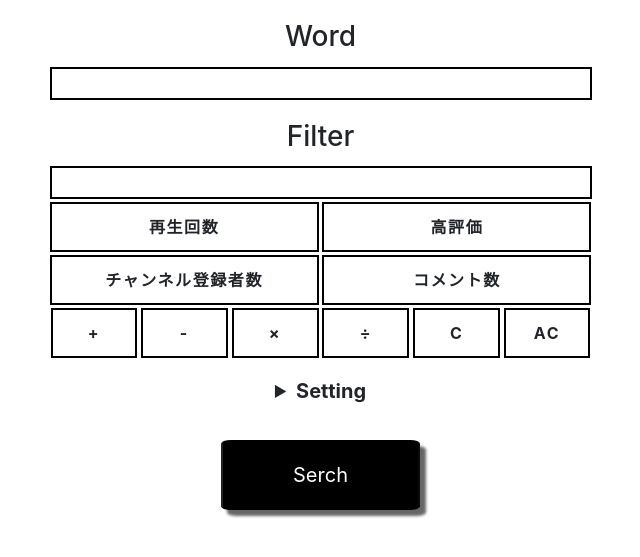
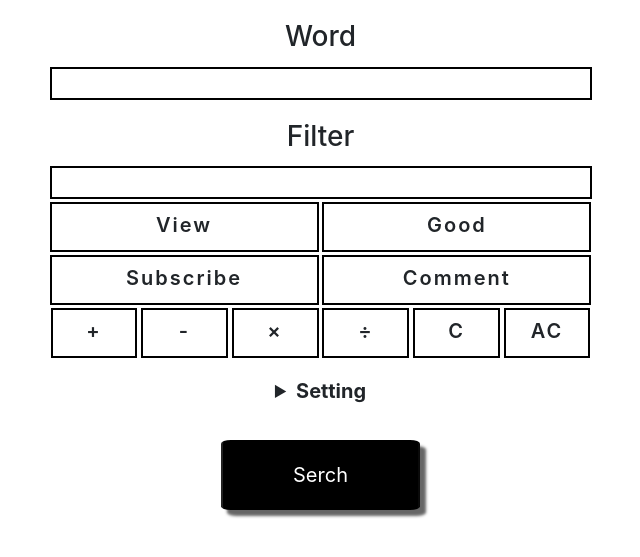
Before and after one commit to cIel104/my-youtube-filter, a Django app: page / in a window 1280 px wide. Shown: the top 557 px of the page, without its empty margins (332-972 px from the left). Run offline with Django 4.2, Linux system fonts and the light colour scheme; some libraries are stand-ins or nearby versions.

Commit message:
ソート機能の修正

```diff
--- a/youtube_filter/static/css/home_button.css
+++ b/youtube_filter/static/css/home_button.css
@@ -21,11 +21,12 @@ input:active {
 }
 
 .btn-border {
-    font-weight: 700;
+    font-weight: 600;
+    font-size: 20px;
     line-height: 1.5;
     position: relative;
     display: inline-block;
-    padding: 11px;
+    padding: 6px;
     cursor: pointer;
     user-select: none;
     transition: all 0.3s;
--- a/youtube_filter/static/css/home_radio.css
+++ b/youtube_filter/static/css/home_radio.css
@@ -51,6 +51,6 @@
 .ECM_RadioInput-LabelText {
     margin-left: 12px;
     display: inline-block;
-    font-size: 18px;
-    font-weight: bold;
+    font-size: 25px;
+    font-weight: 500;
 }
--- a/youtube_filter/static/css/result.css
+++ b/youtube_filter/static/css/result.css
@@ -14,7 +14,13 @@ h1 {
 .result_filter {
     text-align: center !important;
     font-size: 30px;
-    font-weight: 700;
+    font-weight: 500;
+}
+
+.result_word:hover,
+.result_filter:hover {
+    color: black !important;
+    text-decoration: none !important;
 }
 
 /* .result_body { */
@@ -63,3 +69,7 @@ li {
 .segoe {
     font-weight: 500;
 }
+
+.result_title {
+    text-align: center;
+}
--- a/youtube_filter/templates/youtube_filter/home_screen.html
+++ b/youtube_filter/templates/youtube_filter/home_screen.html
@@ -24,17 +24,17 @@
                 </div>
 
                 <div class="first_row">
-                    <a class="btn-border btn1" data-value="再生回数" onclick="onNumClick('.btn1')"
-                        style="width: 269px; height: 50px;">再生回数</a>
-                    <a class="btn-border btn2" data-value="高評価" onclick="onNumClick('.btn2')"
-                        style="width: 269px; height: 50px;">高評価</a>
+                    <a class="btn-border btn1" data-value="View" onclick="onNumClick('.btn1')"
+                        style="width: 269px; height: 50px;">View</a>
+                    <a class="btn-border btn2" data-value="Good" onclick="onNumClick('.btn2')"
+                        style="width: 269px; height: 50px;">Good</a>
                 </div>
 
                 <div class="second_row">
-                    <a class="btn-border btn3" data-value="チャンネル登録者数" onclick="onNumClick('.btn3')"
-                        style="width: 269px; height: 50px;">チャンネル登録者数</a>
-                    <a class="btn-border btn4" data-value="コメント数" onclick="onNumClick('.btn4')"
-                        style="width: 269px; height: 50px;">コメント数</a>
+                    <a class="btn-border btn3" data-value="Subscribe" onclick="onNumClick('.btn3')"
+                        style="width: 269px; height: 50px;">Subscribe</a>
+                    <a class="btn-border btn4" data-value="Comment" onclick="onNumClick('.btn4')"
+                        style="width: 269px; height: 50px;">Comment</a>
                 </div>
 
                 <div class="third_row">
@@ -46,8 +46,8 @@
                         style="width: 87px; height: 50px;">×</a>
                     <a class="btn-border division" data-value="÷" onclick="onOpeClick('.division')"
                         style="width: 87px; height: 50px;">÷</a>
-                    <a class="btn-border" onclick="onClearClickDemo()" style="width: 87px; height: 50px;">C</a>
-                    <a class="btn-border" onclick="onClearClick()" style="width: 86px; height: 50px;">AC</a>
+                    <a class="btn-border" onclick="onClearClick()" style="width: 87px; height: 50px;">C</a>
+                    <a class="btn-border" onclick="onAllClearClick()" style="width: 86px; height: 50px;">AC</a>
                 </div>
 
             </div>
@@ -62,11 +62,13 @@
                     <label class="ECM_RadioInput">
                         <input type="radio" name="sort" value="desc" class="ECM_RadioInput-Input" id="sort1"
                             checked="checked">
-                        <span class="ECM_RadioInput-DummyInput"></span><span class="ECM_RadioInput-LabelText">降順</span>
+                        <span class="ECM_RadioInput-DummyInput"></span><span
+                            class="ECM_RadioInput-LabelText">Descending</span>
                     </label>
                     <label class="ECM_RadioInput">
                         <input type="radio" name="sort" value="asce" class="ECM_RadioInput-Input" id="sort2"><span
-                            class="ECM_RadioInput-DummyInput"></span><span class="ECM_RadioInput-LabelText">昇順</span>
+                            class="ECM_RadioInput-DummyInput"></span><span
+                            class="ECM_RadioInput-LabelText">Ascending</span>
                     </label>
                 </div>
 
@@ -103,8 +105,8 @@
                             class="ECM_RadioInput-DummyInput"></span><span class="ECM_RadioInput-LabelText">50</span>
                     </label>
                     <label class="ECM_RadioInput">
-                        <input type="radio" name="read" value="100" class="ECM_RadioInput-Input" id="read4"><span
-                            class="ECM_RadioInput-DummyInput"></span><span class="ECM_RadioInput-LabelText">100</span>
+                        <input type="radio" name="read" value="70" class="ECM_RadioInput-Input" id="read4"><span
+                            class="ECM_RadioInput-DummyInput"></span><span class="ECM_RadioInput-LabelText">70</span>
                     </label>
                 </div>
 
@@ -113,16 +115,17 @@
                     <label class="ECM_RadioInput">
                         <input type="radio" name="order" value="relevance" class="ECM_RadioInput-Input" id="order1"
                             checked="checked">
-                        <span class="ECM_RadioInput-DummyInput"></span><span class="ECM_RadioInput-LabelText">関連度</span>
+                        <span class="ECM_RadioInput-DummyInput"></span><span
+                            class="ECM_RadioInput-LabelText">Relevance</span>
                     </label>
                     <label class="ECM_RadioInput">
                         <input type="radio" name="order" value="viewCount" class="ECM_RadioInput-Input"
                             id="order2"><span class="ECM_RadioInput-DummyInput"></span><span
-                            class="ECM_RadioInput-LabelText">再生回数</span>
+                            class="ECM_RadioInput-LabelText">View</span>
                     </label>
                     <label class="ECM_RadioInput">
                         <input type="radio" name="order" value="date" class="ECM_RadioInput-Input" id="order3"><span
-                            class="ECM_RadioInput-DummyInput"></span><span class="ECM_RadioInput-LabelText">新しい順</span>
+                            class="ECM_RadioInput-DummyInput"></span><span class="ECM_RadioInput-LabelText">New</span>
                     </label>
                 </div>
 
--- a/youtube_filter/views.py
+++ b/youtube_filter/views.py
@@ -13,17 +13,17 @@ def result_screen(request):
     videos = serch_youtube(request = request)
 
     #フィルターを分解
-    filter = re.split("([+-×÷])",request.POST.get('filter'))
+    # filter = re.split("([+-×÷])",request.POST.get('filter'))
 
     #フィルターを使って並び替え
-    sorted_videos = sort_by_filter(filter = filter, videos = videos, sort = request.POST.get('sort'))
+    sorted_videos = sort_by_filter(filter = request.POST.get('filter'), videos = videos, sort = request.POST.get('sort'))
 
     #表示用のリストを作成
     display_videos = make_display_videos(sorted_videos = sorted_videos, display = int(request.POST.get('display')))
 
     filters = {
         'words' : request.POST.get('word'),
-        'filter' : filter,
+        'filter' : check_filter(request.POST.get('filter')),
         'videos' : display_videos,
     }
     return render(request, 'youtube_filter/result_screen.html', filters)
@@ -55,7 +55,7 @@ def serch_youtube(request):
             i+=1
             movie_info = {}
             movie_info = get_movie_info(id = search_result["id"]["videoId"], youtube = youtube) #動画の情報を取得
-            movie_info['チャンネル登録者数'] = get_subscriber_count(channel_id = search_result["snippet"]["channelId"], youtube = youtube)
+            movie_info['Subscribe'] = get_subscriber_count(channel_id = search_result["snippet"]["channelId"], youtube = youtube)
             movie_info['url'] = 'https://www.youtube.com/watch?v=' + search_result["id"]["videoId"] #urlの取得
             videos.append(movie_info)
             #bad_count = get_bad_count(id = search_result["id"]["videoId"], youtube = youtube) 低評価だけとれない
@@ -85,7 +85,7 @@ def get_movie_info(id, youtube):
     #サムネイルの取得
     thumbnail = youtube.videos().list(part = 'snippet', id = id).execute()['items'][0]['snippet']['thumbnails']['medium']['url']#defaultをhighやmediumに変更できる
 
-    movie_info = {'再生回数':view_count, '高評価':good_count, 'コメント数':comment_count, 'channelTitle':channel_title, 'title':title, 'thumbnail':thumbnail}
+    movie_info = {'View':view_count, 'Good':good_count, 'Comment':comment_count, 'channelTitle':channel_title, 'title':title, 'thumbnail':thumbnail}
     return movie_info
 
 
@@ -103,40 +103,57 @@ def get_subscriber_count(channel_id, youtube):
                 subscriber_count = 1
             return subscriber_count
 
-
 def sort_by_filter(filter, videos, sort):
-    #取得した値を文字列から数値へ変換
-    num_videos = []
+    filter = check_filter(filter)
+    filter = filter.replace('×','*')
+    filter = filter.replace('÷','/')
     for video in videos:
-        num_video = {}
-        for k, v in video.items():
-            try:
-                num_video[k] = int(v)
-            except(ValueError):
-                num_video[k] = v
-        num_videos.append(num_video)
-
-    #フィルターの式を計算し値を'sort'に入力
-    for video in num_videos:
-        video['sort'] = video[filter[0]]
-        for i in range(2,len(filter), 2):
-            if filter[i] == '':
-                break
-            if filter[i-1] == '+':
-                video['sort'] = video['sort'] + video[filter[i]]
-            elif filter[i-1] == '-':
-                video['sort'] = video['sort'] - video[filter[i]]
-            elif filter[i-1] == '×':
-                video['sort'] = video['sort'] * video[filter[i]]
-            else:
-                video['sort'] = video['sort'] / video[filter[i]]
+        View = int(video['View'])
+        Good = int(video['Good'])
+        Subscribe = int(video['Subscribe'])
+        Comment = int(video['Comment'])
+        video['sort'] = eval(filter)
 
     #降順と昇順の識別
     if sort == 'desc':
-        sorted_videos = sorted(num_videos, key = lambda x : int(x['sort']), reverse = True)
+        sorted_videos = sorted(videos, key = lambda x : int(x['sort']), reverse = True)
     else:
-        sorted_videos = sorted(num_videos, key = lambda x : int(x['sort']))
+        sorted_videos = sorted(videos, key = lambda x : int(x['sort']))
     return sorted_videos
+
+# def sort_by_filter(filter, videos, sort):
+#     #取得した値を文字列から数値へ変換
+#     num_videos = []
+#     for video in videos:
+#         num_video = {}
+#         for k, v in video.items():
+#             try:
+#                 num_video[k] = int(v)
+#             except(ValueError):
+#                 num_video[k] = v
+#         num_videos.append(num_video)
+
+#     #フィルターの式を計算し値を'sort'に入力
+#     for video in num_videos:
+#         video['sort'] = video[filter[0]]
+#         for i in range(2,len(filter), 2):
+#             if filter[i] == '':
+#                 break
+#             if filter[i-1] == '+':
+#                 video['sort'] = video['sort'] + video[filter[i]]
+#             elif filter[i-1] == '-':
+#                 video['sort'] = video['sort'] - video[filter[i]]
+#             elif filter[i-1] == '×':
+#                 video['sort'] = video['sort'] * video[filter[i]]
+#             else:
+#                 video['sort'] = video['sort'] / video[filter[i]]
+
+#     #降順と昇順の識別
+#     if sort == 'desc':
+#         sorted_videos = sorted(num_videos, key = lambda x : int(x['sort']), reverse = True)
+#     else:
+#         sorted_videos = sorted(num_videos, key = lambda x : int(x['sort']))
+#     return sorted_videos
 
 #表示件数を指定
 def make_display_videos(sorted_videos, display):
@@ -144,3 +161,10 @@ def make_display_videos(sorted_videos, display):
     for i in range(display):
         display_videos.append(sorted_videos[i])
     return display_videos
+
+#フィルターの最後が演算子か確認
+def check_filter(filter):
+    operator = ['+', '-', '×', '÷']
+    if filter[-1] in operator:
+        filter = filter[:-1]
+    return filter
```
Also changed, not shown: youtube_filter/static/javascript/cal.js (+23 -25 lines), youtube_filter/templates/youtube_filter/result_screen.html (+7 -10 lines).
